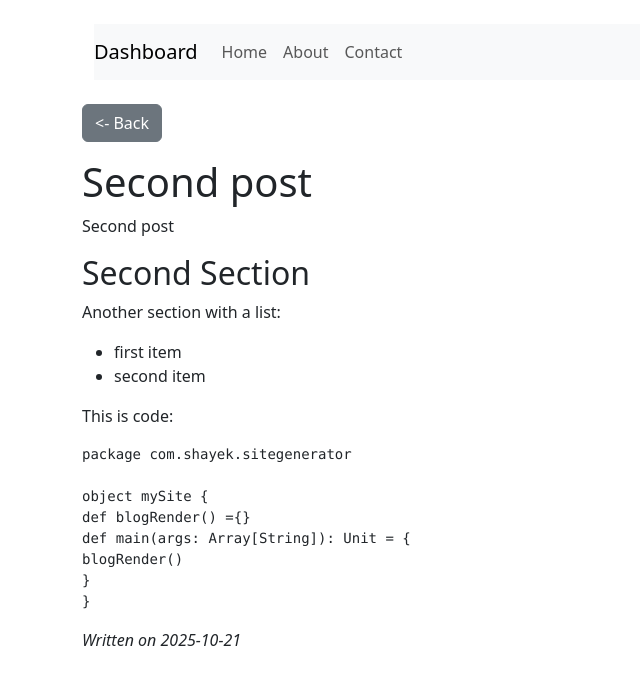
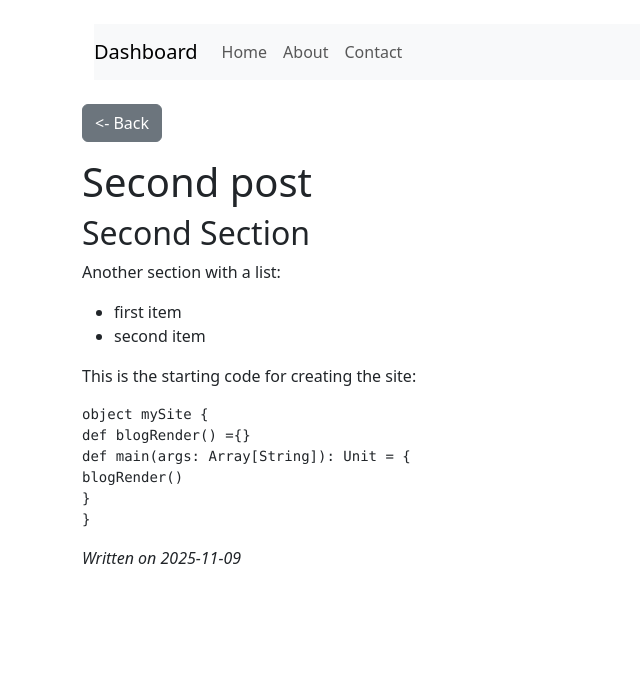
Before and after one commit to Shayek1/Scala-Site, a plain HTML site: page sitegenerator/src/main/resources/blogOut/article/2-secondpost.html in a window 1280 px wide. Shown: the whole page, without its empty margins (0-640 px from the left). Drawn offline with nearby package versions, Linux system fonts and the light colour scheme.

Commit message:
update md files

```diff
--- a/sitegenerator/src/main/resources/blogOut/article/2-secondpost.html
+++ b/sitegenerator/src/main/resources/blogOut/article/2-secondpost.html
@@ -1,19 +1,16 @@
 <html><head><link rel="stylesheet" href="https://cdn.jsdelivr.net/npm/bootstrap@5.3.8/dist/css/bootstrap.min.css" /></head><body><div class="container my-4"><div class="container my-3"><nav class="navbar navbar-expand-lg navbar-light bg-light mb-4"><a class="navbar-brand" href="../index.html">Dashboard</a><ul class="navbar-nav"><li class="nav-item"><a class="nav-link" href="../index.html">Home</a></li><li class="nav-item"><a class="nav-link" href="../about.html">About</a></li><li class="nav-item"><a class="nav-link" href="../contact.html">Contact</a></li></ul></nav></div><a href="../index.html" class="btn btn-secondary mb-3">&lt;- Back</a><h1>Second post</h1>
-<p>Second post</p>
 <h2>Second Section</h2>
 <p>Another section with a list:</p>
 <ul>
 <li>first item</li>
 <li>second item</li>
 </ul>
-<p>This is code:</p>
-<pre><code class="language-scala">package com.shayek.sitegenerator
-
-object mySite {
+<p>This is the starting code for creating the site:</p>
+<pre><code class="language-scala">object mySite {
 def blogRender() ={}
 def main(args: Array[String]): Unit = {
 blogRender()
 }
 }
 </code></pre>
-<p><i>Written on 2025-10-21</i></p></div></body></html>
+<p><i>Written on 2025-11-09</i></p></div></body></html>
```
Also changed, not shown: sitegenerator/src/main/resources/blogOut/article/1-firstpost.html (+3 -3 lines), 2 other files.
